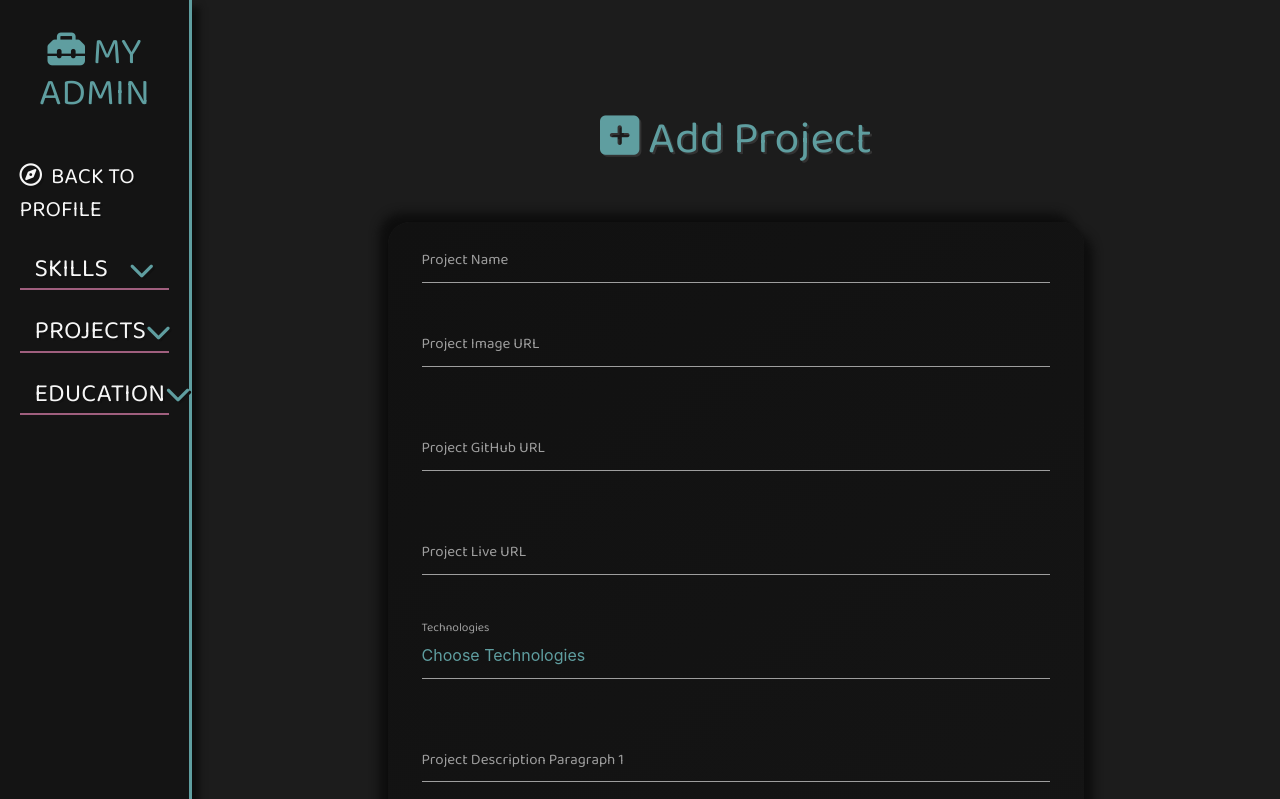
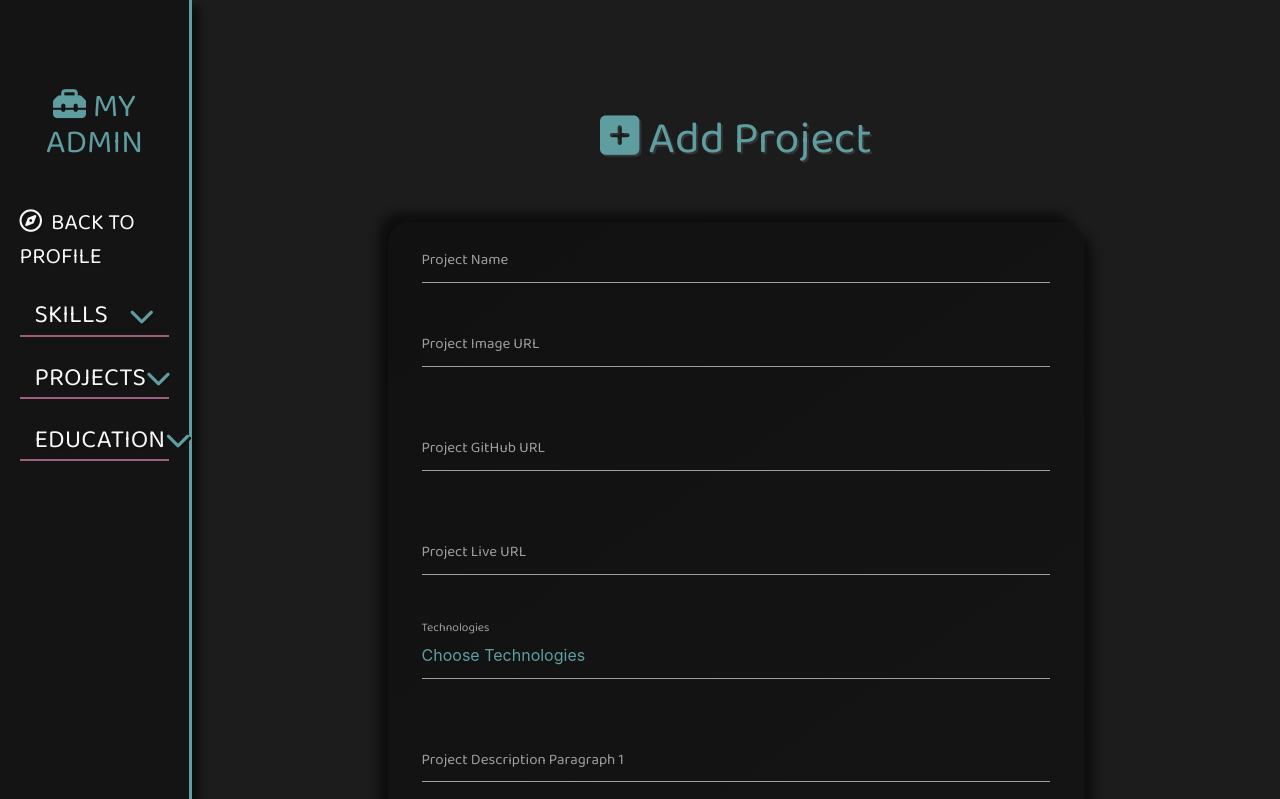
Before and after one commit to wondrousWebWorks/portfolio, a Flask app: page /admin/add_project in a window 1280 px wide. Shown: the top 799 px of the page. Run offline with Flask 2, Linux system fonts and the light colour scheme; some libraries are stand-ins or nearby versions.

```diff
--- a/static/css/style.css
+++ b/static/css/style.css
@@ -519,13 +519,12 @@ input:-webkit-autofill:active  {
 
 .admin-nav-container {
     width: 100%;
-    margin: 0;
+    margin: 3rem 0 0 0;
     margin-right: 0;
 }
 
 .admin-heading {
-    font-size: 2.5rem;
-    margin-top: 2rem;
+    font-size: 2.2rem;
 }
 
 .admin-link-to-profile {
```
